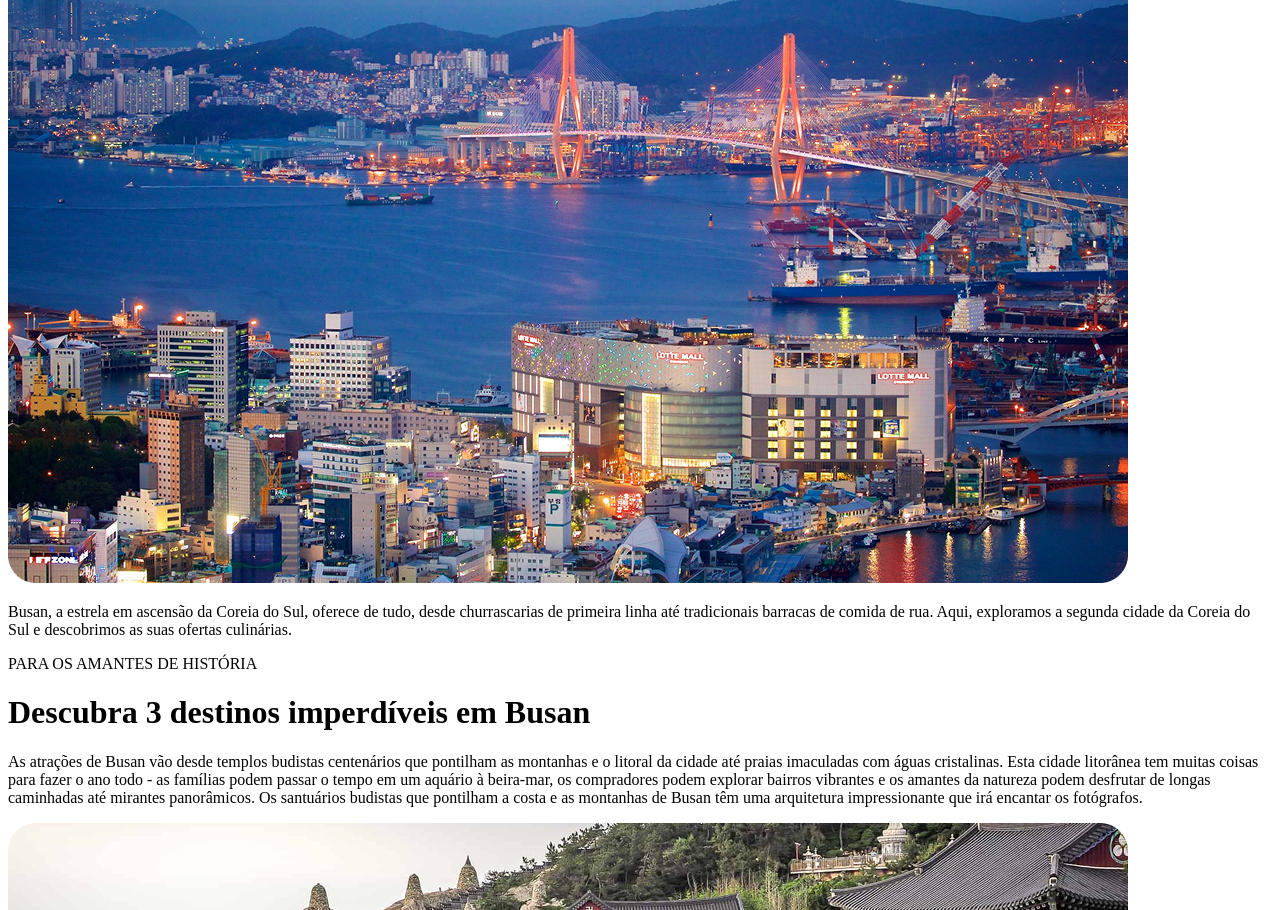
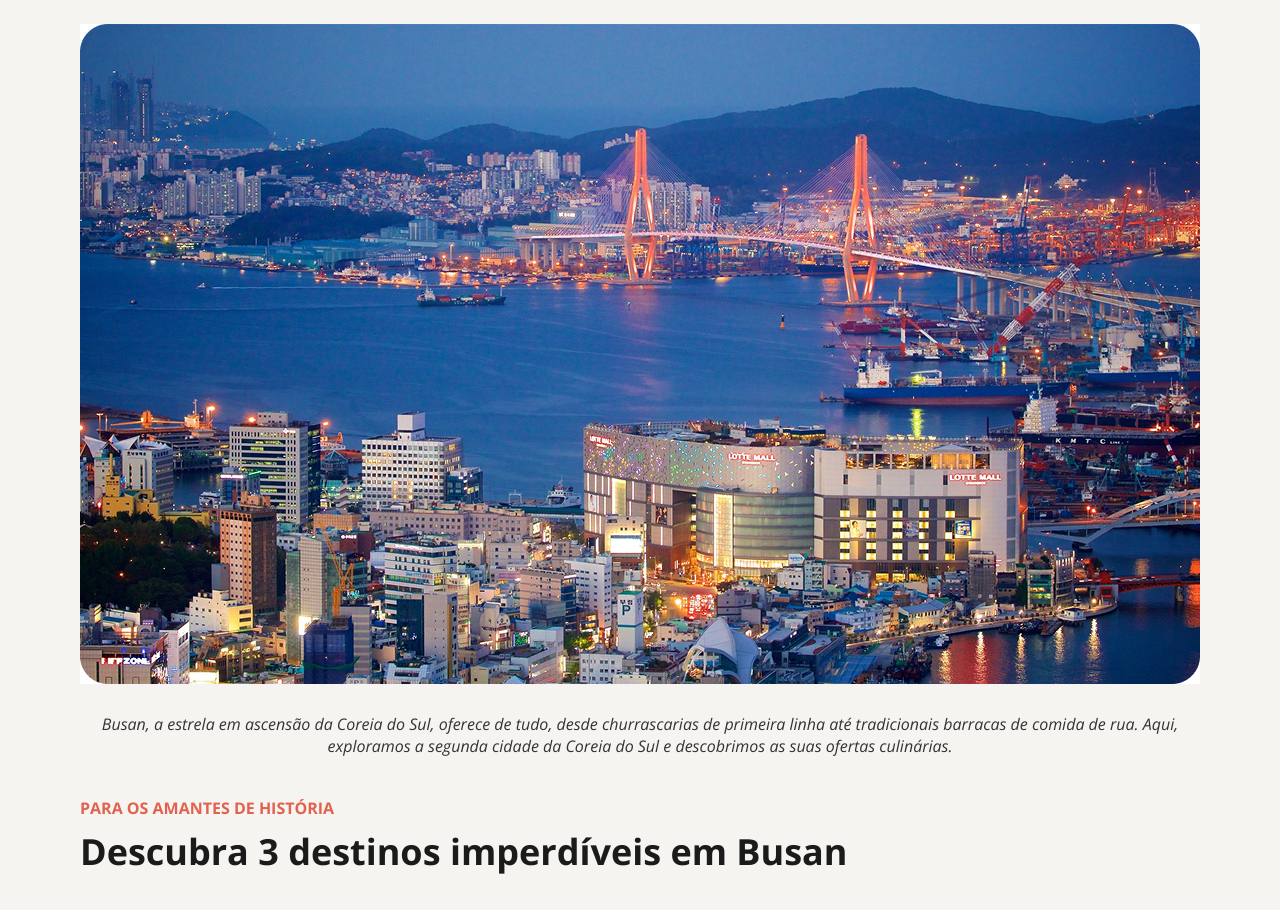
Before and after one commit to MarcosRoosevelt/Local-Turistico-Desafio, a plain HTML site: page index.html in a window 1280 px wide. Shown: the part 183-1093 px from the top of the page. Drawn offline with nearby package versions, Linux system fonts and the light colour scheme.

Commit message:
Definindo os primeiros componentes

```diff
--- a/style.css
+++ b/style.css
@@ -1,3 +1,8 @@
+* {
+  margin: 0;
+  padding: 0;
+}
+
 :root {
   --background-default: #f5f4f0;
   --border-primary: #d9d9d9;
@@ -12,7 +17,37 @@
   --accent-pink: #e5245e;
   --accent-purple: #591b98;
 
-  margin: 0;
-  padding: 0;
+  font-family: "Open Sans", sans-serif;
+}
+
+body {
+  background-color: var(--background-default);
+}
+
+#viagem {
   box-sizing: border-box;
+  width: 1120px;
+  margin: 88px auto 0px;
 }
+
+#viagem span {
+  color: var(--text-headline);
+  font-size: 16px;
+  font-weight: 700;
+}
+
+#viagem h1 {
+  color: var(--text-primary);
+  margin: 8px auto 40px;
+  font-size: 36px;
+  font-weight: 700;
+}
+
+#viagem p {
+  color: var(--text-secondary);
+  font-size: 16px;
+  font-weight: 300;
+  font-style: italic;
+  text-align: center;
+  margin: 24px auto 40px;
+}
```
